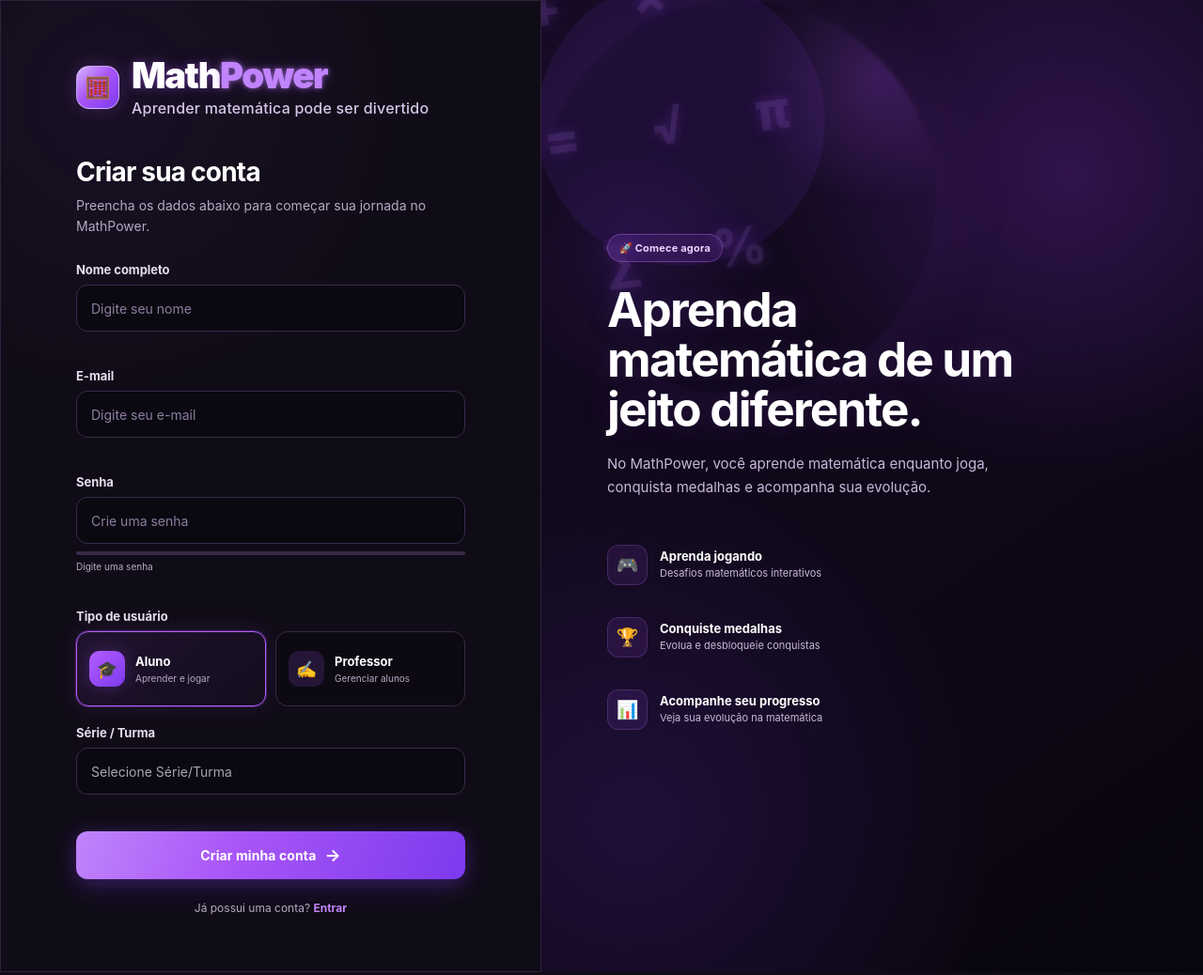
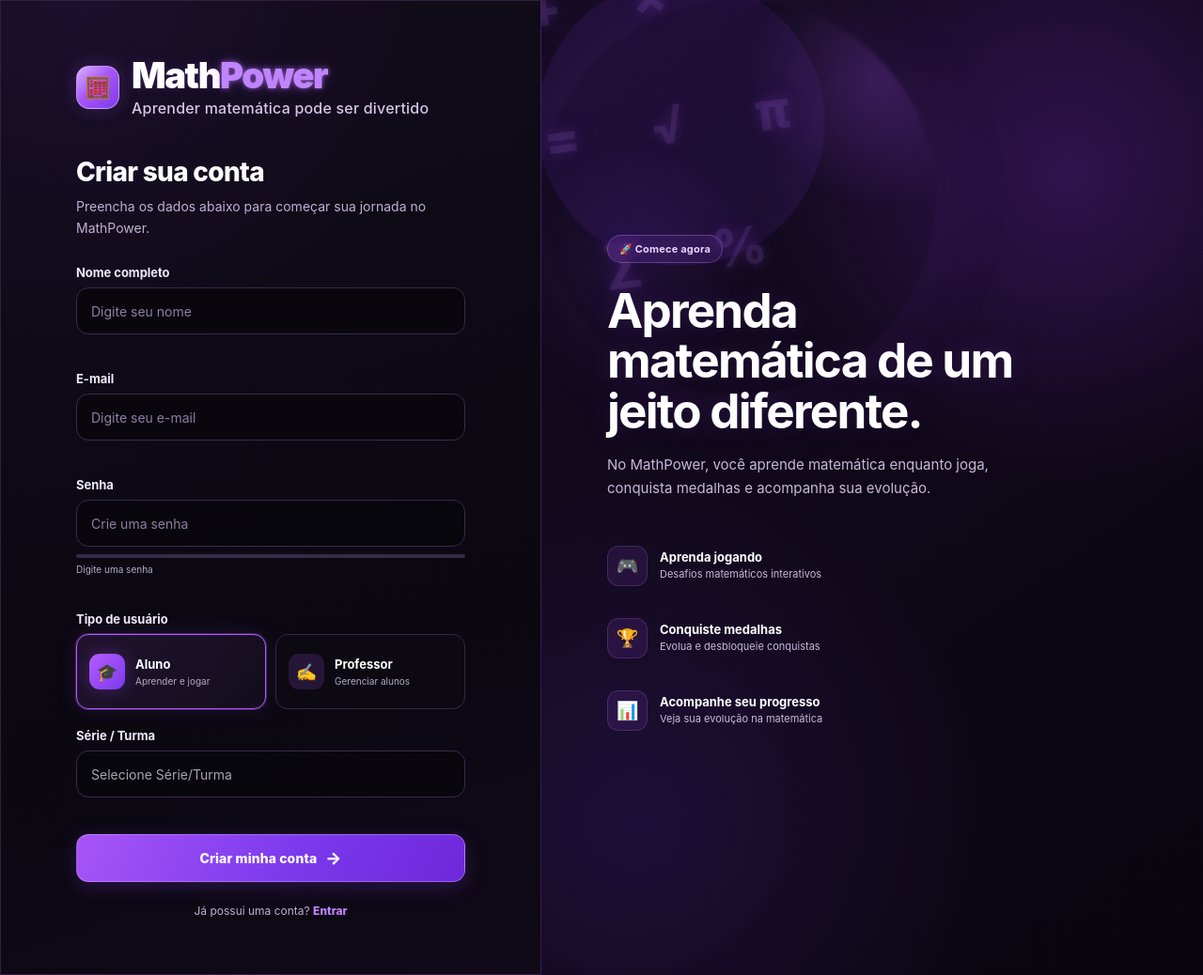
Before and after one commit to louenyrossi/TCC-final, a PHP site: page /cadastro.php in a window 1280 px wide. Shown: the whole page at 94% size. Run offline with PHP 8.4, Linux system fonts and the light colour scheme; data comes from the database, SQL or seed files in the repository.

Commit message:
Update cadastro.css

```diff
--- a/assets/css/cadastro.css
+++ b/assets/css/cadastro.css
@@ -1651,3 +1651,205 @@ body {
         animation: none;
     }
 }
+/* ============================================
+   MATHPOWER — PAINEL ESQUERDO GAMER
+   ============================================ */
+
+/* Fundo do formulário */
+
+.cadastro-card {
+    position: relative;
+    isolation: isolate;
+
+    background:
+        radial-gradient(
+            circle at 15% 0%,
+            rgba(124, 58, 237, 0.09),
+            transparent 32%
+        ),
+        linear-gradient(
+            160deg,
+            #120C1B,
+            #0B0811 65%,
+            #100918
+        );
+}
+
+/* Linha neon na divisão do painel */
+
+@media (min-width: 1000px) {
+    .cadastro-card {
+        border-right: 1px solid rgba(168, 85, 247, 0.28);
+        box-shadow: 8px 0 35px rgba(124, 58, 237, 0.06);
+    }
+}
+
+/* Marca MathPower */
+
+.logo-area h1 {
+    font-size: clamp(2.2rem, 3vw, 2.8rem);
+    font-weight: 900;
+    letter-spacing: -1.5px;
+
+    color: #FFFFFF;
+
+    text-shadow:
+        0 0 10px rgba(168, 85, 247, 0.18);
+}
+
+.logo-area h1 span {
+    color: #C084FC;
+
+    text-shadow:
+        0 0 6px rgba(192, 132, 252, 0.65),
+        0 0 18px rgba(168, 85, 247, 0.35),
+        0 0 32px rgba(124, 58, 237, 0.2);
+}
+
+/* Ícone da marca */
+
+.logo-icon {
+    border: 1px solid rgba(216, 180, 254, 0.7);
+
+    box-shadow:
+        0 0 12px rgba(168, 85, 247, 0.42),
+        0 0 28px rgba(124, 58, 237, 0.2);
+}
+
+/* Título do formulário */
+
+.form-header h2 {
+    color: #FFFFFF;
+    font-weight: 800;
+    letter-spacing: -0.7px;
+}
+
+.form-header p {
+    color: #BFB0D2;
+    line-height: 1.7;
+}
+
+/* Rótulos */
+
+.campo > label {
+    color: #F1E8FC;
+    font-weight: 700;
+}
+
+/* Campos com contorno roxo discreto */
+
+.campo input[type="text"],
+.campo input[type="email"],
+.campo input[type="password"],
+.campo select {
+    background: rgba(8, 6, 13, 0.88);
+    color: #FFFFFF;
+    border: 1px solid #3A294B;
+    border-radius: 13px;
+
+    transition:
+        border-color 0.25s ease,
+        box-shadow 0.25s ease,
+        background 0.25s ease;
+}
+
+.campo input:hover,
+.campo select:hover {
+    border-color: #8050A5;
+}
+
+.campo input:focus,
+.campo select:focus {
+    background: #100B18;
+    border-color: #B45CFF;
+
+    box-shadow:
+        0 0 0 3px rgba(168, 85, 247, 0.12),
+        0 0 20px rgba(168, 85, 247, 0.12);
+}
+
+/* Opções de aluno e professor */
+
+.tipo-card {
+    border: 1px solid #382744;
+    border-radius: 13px;
+
+    transition:
+        background 0.25s ease,
+        border-color 0.25s ease,
+        box-shadow 0.25s ease,
+        transform 0.25s ease;
+}
+
+.tipo-option:hover .tipo-card {
+    transform: translateY(-2px);
+    border-color: #8B35E8;
+    box-shadow: 0 5px 18px rgba(124, 58, 237, 0.12);
+}
+
+/* Botão de cadastro */
+
+.btn-cadastrar {
+    position: relative;
+    overflow: hidden;
+
+    border: 1px solid rgba(216, 180, 254, 0.4);
+    border-radius: 13px;
+
+    background: linear-gradient(
+        115deg,
+        #A855F7,
+        #7C3AED 55%,
+        #6D28D9
+    );
+
+    color: #FFFFFF;
+    font-weight: 800;
+
+    box-shadow:
+        0 5px 20px rgba(124, 58, 237, 0.25);
+}
+
+.btn-cadastrar:hover {
+    transform: translateY(-2px);
+
+    box-shadow:
+        0 8px 28px rgba(124, 58, 237, 0.4),
+        0 0 20px rgba(168, 85, 247, 0.18);
+}
+
+/* Link para entrar */
+
+.login-link {
+    color: #BFB0D2;
+}
+
+.login-link a {
+    color: #C084FC;
+    font-weight: 800;
+}
+
+.login-link a:hover {
+    color: #FFFFFF;
+    text-shadow: 0 0 12px rgba(168, 85, 247, 0.45);
+}
+
+/* Acessibilidade: foco visível */
+
+.campo input:focus-visible,
+.campo select:focus-visible,
+.btn-cadastrar:focus-visible {
+    outline: 2px solid #D8B4FE;
+    outline-offset: 3px;
+}
+
+/* Menos movimento se solicitado pelo sistema */
+
+@media (prefers-reduced-motion: reduce) {
+    .tipo-card,
+    .campo input,
+    .campo select,
+    .btn-cadastrar {
+        transition: none;
+    }
+}
```
